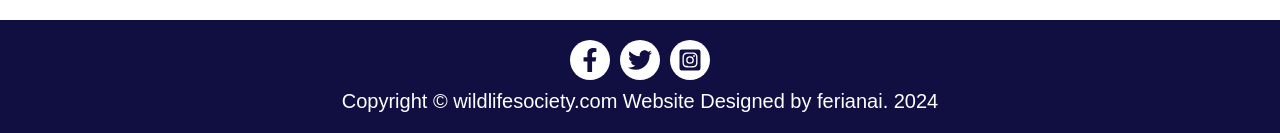
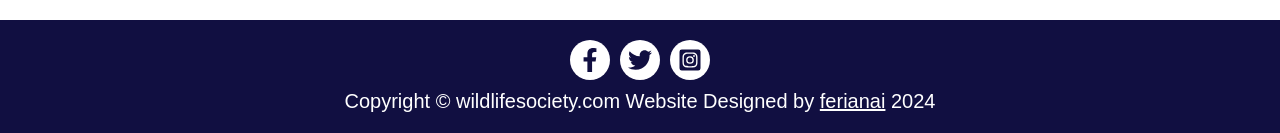
Before and after one commit to ferianai/WildlifeSociety, a plain HTML site: page index.html in a window 1280 px wide. Shown: the part 5228-5361 px from the top of the page. Drawn offline with Linux system fonts and the light colour scheme.

Commit message:
Update index.html

```diff
--- a/index.html
+++ b/index.html
@@ -279,7 +279,7 @@
         <a class="social-link" href="#"><i class="fa-brands fa-twitter"></i></a>
         <a class="social-link" href="#"><i class="fa-brands fa-square-instagram"></i></a>
       </div>
-      <p> Copyright &copy; wildlifesociety.com Website Designed by ferianai. 2024</p>
+      <p> Copyright &copy; wildlifesociety.com Website Designed by <a href="https://ferianai.github.io/WildlifeSociety/">ferianai</a> 2024</p>
     </div>
   </footer>
 
```
